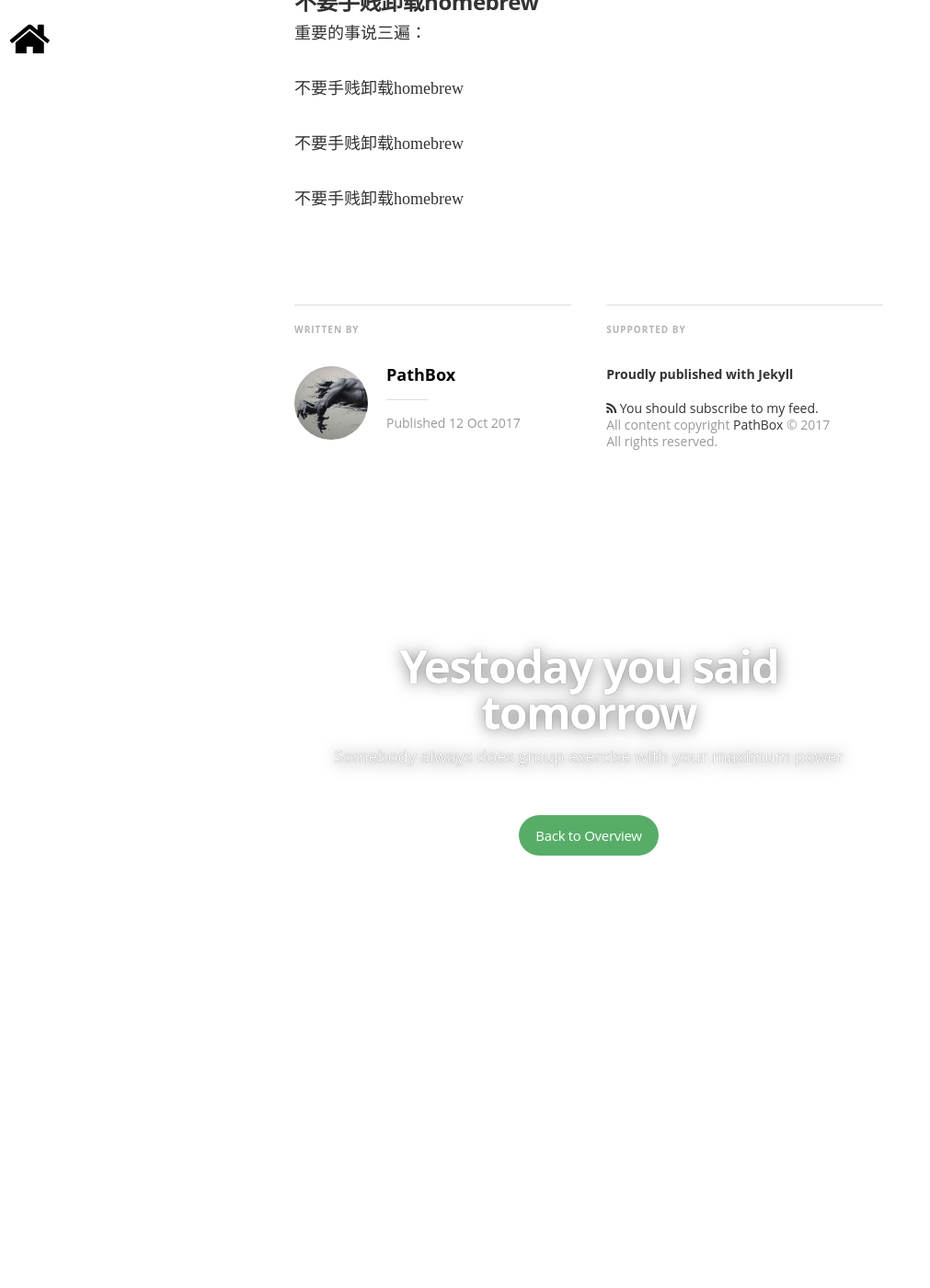
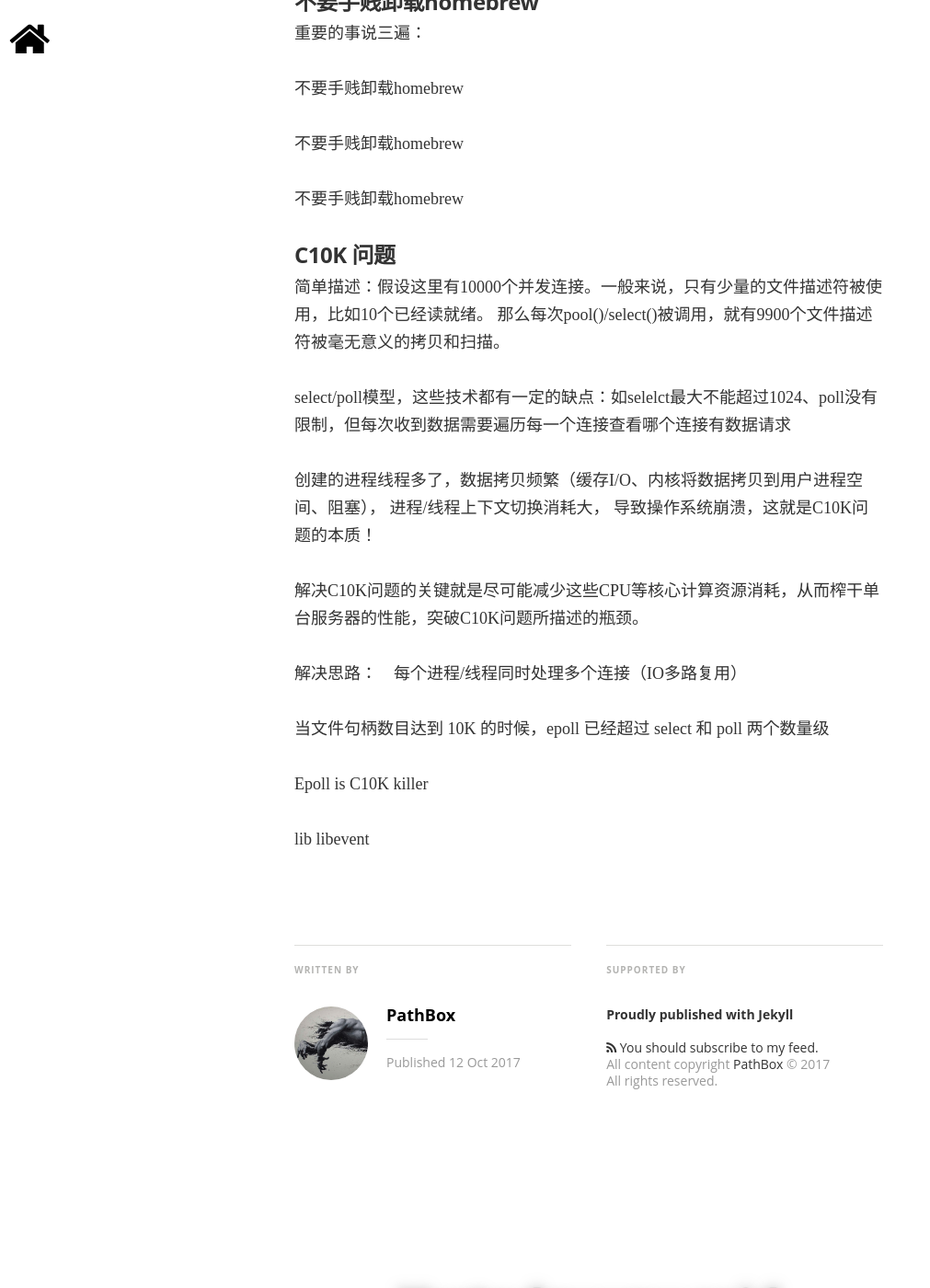
Before and after one commit to pathbox/pathbox.github.io, a Jekyll site: the page built from _posts/2017-10-13-work-summary-in-Udesk-nine.md, in a window 1280 px wide and 1400 px high, scrolled down 1908 px. Shown: the whole window at 92% size, without its empty margins (0-1011 px from the left). Built offline with Jekyll 4.4.1, drawn with Linux system fonts in a browser that asks for light colours; nearby versions of some CDN libraries; some web fonts are replaced; comment, search, counter and statistics services are not loaded; before the commit the page ends 2928 px from its top, so only the background shows below that; some of the changed text lies outside the part shown.

Commit message:
C10K then Epool

```diff
--- a/_posts/2017-10-13-work-summary-in-Udesk-nine.md
+++ b/_posts/2017-10-13-work-summary-in-Udesk-nine.md
@@ -53,3 +53,21 @@ http.Handler: URL处理程序必须实现的接口
 不要手贱卸载homebrew
 
 不要手贱卸载homebrew
+
+##### C10K 问题
+简单描述：假设这里有10000个并发连接。一般来说，只有少量的文件描述符被使用，比如10个已经读就绪。
+那么每次pool()/select()被调用，就有9900个文件描述符被毫无意义的拷贝和扫描。
+
+select/poll模型，这些技术都有一定的缺点：如selelct最大不能超过1024、poll没有限制，但每次收到数据需要遍历每一个连接查看哪个连接有数据请求
+
+创建的进程线程多了，数据拷贝频繁（缓存I/O、内核将数据拷贝到用户进程空间、阻塞）， 进程/线程上下文切换消耗大， 导致操作系统崩溃，这就是C10K问题的本质！
+
+解决C10K问题的关键就是尽可能减少这些CPU等核心计算资源消耗，从而榨干单台服务器的性能，突破C10K问题所描述的瓶颈。
+
+解决思路：　每个进程/线程同时处理多个连接（IO多路复用）
+
+当文件句柄数目达到 10K 的时候，epoll 已经超过 select 和 poll 两个数量级
+
+Epoll is C10K killer
+
+lib libevent
```
